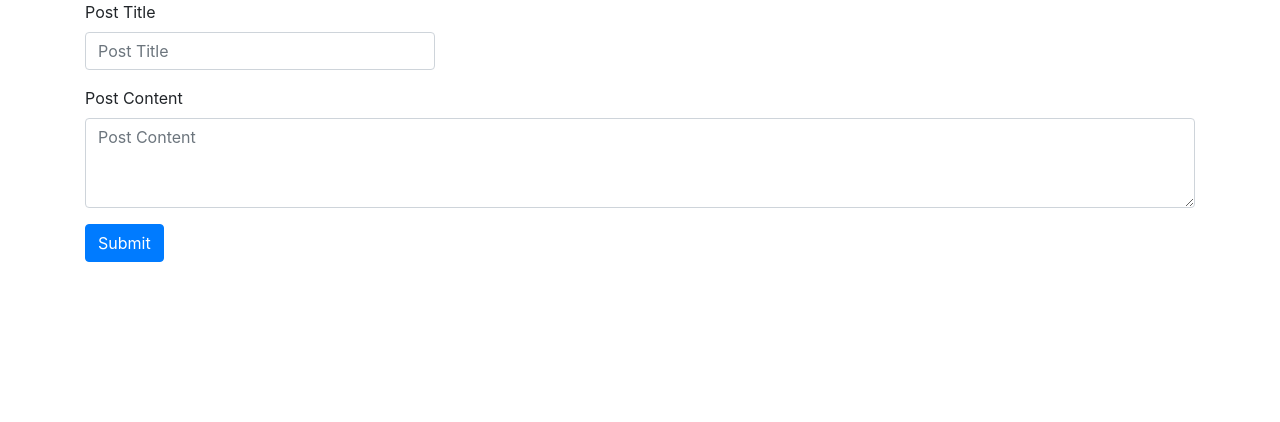
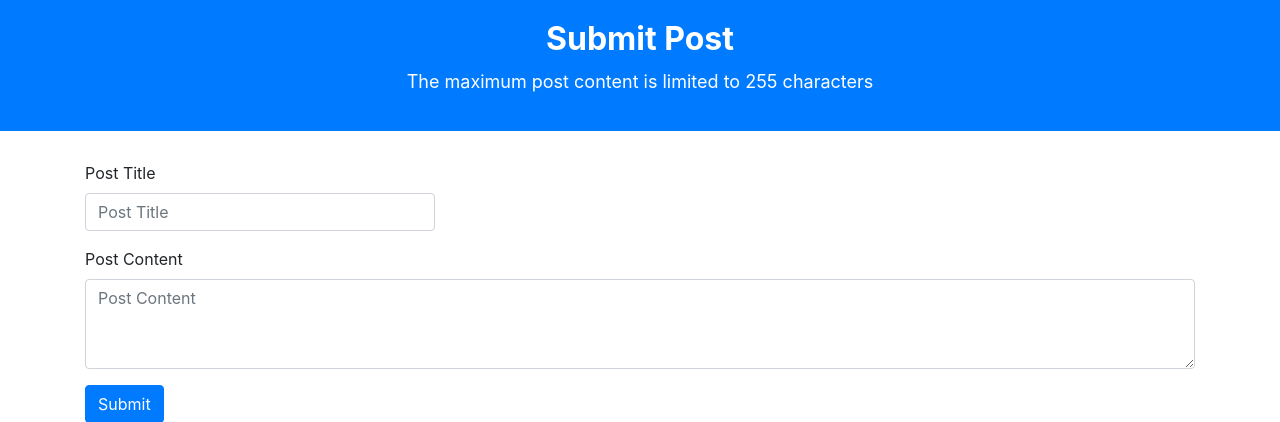
Before and after one commit to RuslanTsykaliak/PHP-microblog, a PHP site: page /view/submitPost in a window 1280 px wide. Shown: the top 422 px of the page. Run offline with PHP 8.4, Linux system fonts and the light colour scheme.

Commit message:
Add files via upload

```diff
--- a/src/controller/deletePost.php
+++ b/src/controller/deletePost.php
@@ -16,7 +16,7 @@ if ($_SERVER['REQUEST_METHOD'] === 'POST' && isset($_POST['creatorId']) && isset
             echo "Error deleting post: " . $conn->error;
         }
     } else {
-        echo "Unauthorized access or post not found";
+        echo "Unauthorized access or post not found.";
     }
 } else {
     echo "Invalid request";
--- a/src/controller/functionSubmitPost.php
+++ b/src/controller/functionSubmitPost.php
@@ -27,12 +27,17 @@ function canMakePost($creatorId, $conn) {
 }
 
 if ($_SERVER['REQUEST_METHOD'] === 'POST') {
-    $postTitle = $_POST['post_title'];
-    $postContent = $_POST['post_content'];
+    // Against Cross-Site Scripting (XSS) attacks by escaping characters that have special meaning in HTML.
+    $postTitle = htmlspecialchars($_POST['post_title'], ENT_QUOTES, 'UTF-8');
+    $postContent = htmlspecialchars($_POST['post_content'], ENT_QUOTES, 'UTF-8');
 
     if (strlen($postContent) > 255) {
         echo "<div id='notification-message' class='notification-message'>
         <h3>Notification: The maximum post size is set to 255 characters.</h3>
+        </div>";
+    } elseif (empty($postTitle) || empty($postContent)) {
+        echo "<div id='notification-message' class='notification-message'>
+        <h3>Notification: Please enter both a post title and content.</h3>
         </div>";
     } else {
         // check if a post can be made
--- a/src/view/header.php
+++ b/src/view/header.php
@@ -1,7 +1,7 @@
 <!DOCTYPE html>
 <html>
 <head>
-    <title>Posts List</title>
+    <title><?php echo $pageTitle ?></title>
     <link rel="stylesheet" href="https://stackpath.bootstrapcdn.com/bootstrap/4.5.2/css/bootstrap.min.css">
     <style>
         body {
@@ -56,8 +56,8 @@
 <body>
     <div class="container">
         <div class="page-header">
-            <h1 class="page-title">Posts List</h1>
-            <p class="page-description">Browse through the list of posts</p>
+            <h1 class="page-title"><?php echo $pageTitle ?></h1>
+            <p class="page-description"><?php echo $pageDescription ?></p>
         </div>
     </div>
 </body>
--- a/src/view/postsList.php
+++ b/src/view/postsList.php
@@ -1,4 +1,6 @@
 <?php
+$pageTitle = "Posts List";
+$pageDescription = "Browse through the list of posts";
 include 'header.php';
 include '../model/connection.php'; //docker
 include '../controller/cookie.php';
@@ -45,7 +47,7 @@ $postsList->displayPosts($conn);
 ?>
 
 <div id="delete-success-message" class="delete-success-message">
-    <h3>The post was successfully deleted</h3>
+    <h3>The post was successfully deleted.</h3>
 </div>
 
 <script src="https://code.jquery.com/jquery-3.6.0.min.js"></script>
--- a/src/view/submitPost.php
+++ b/src/view/submitPost.php
@@ -1,7 +1,11 @@
+<?php
+$pageTitle = "Submit Post";
+$pageDescription = "The maximum post content is limited to 255 characters";
+include 'header.php';
+?>
 <!DOCTYPE html>
 <html>
 <head>
-    <title>Submit Post</title>
     <meta name="viewport" content="width=device-width, initial-scale=1">
     <link rel="stylesheet" href="https://maxcdn.bootstrapcdn.com/bootstrap/4.5.2/css/bootstrap.min.css">
     <style>
```
Also changed, not shown: src/android-chrome-192x192.png (added), src/android-chrome-512x512.png (added), src/apple-touch-icon.png (added), src/favicon-16x16.png (added), src/favicon-32x32.png (added), src/favicon.ico, src/site.webmanifest (added).
